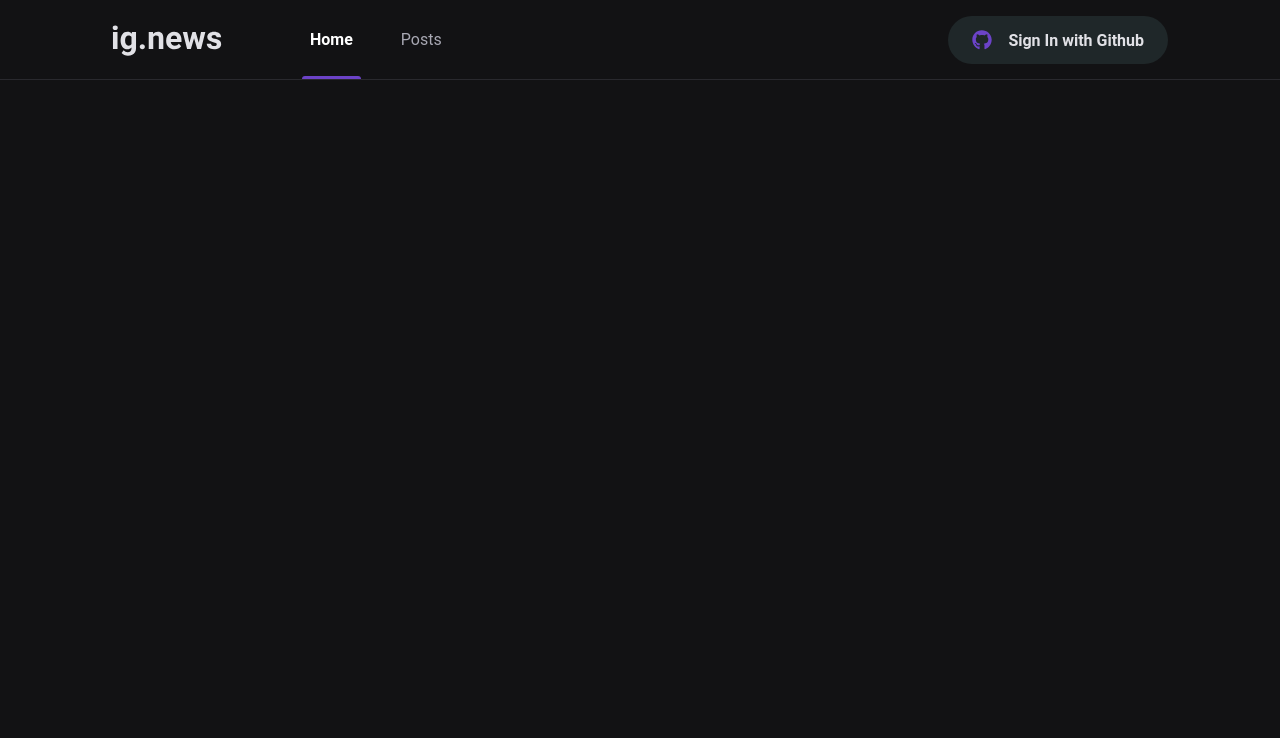
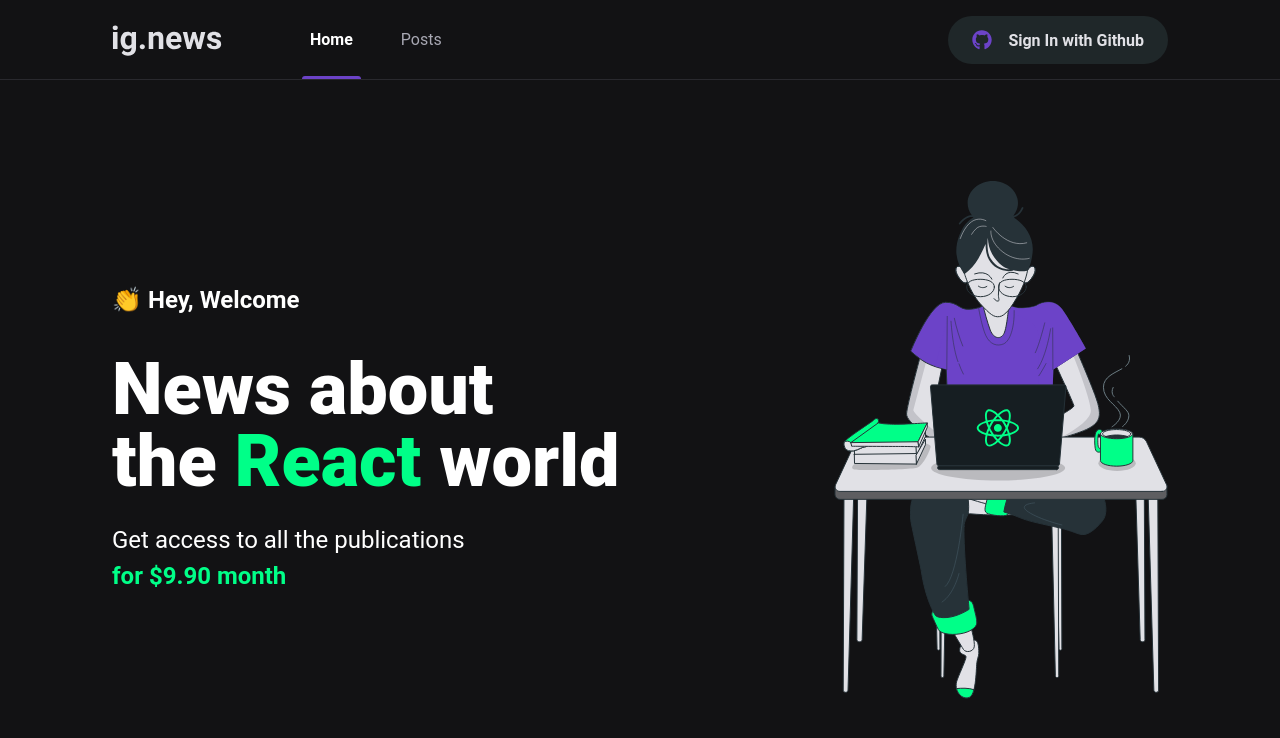
Before and after one commit to sampaiocode/ignews, a Next.js app: page / in a window 1280 px wide. Shown: the top 738 px of the page. Built offline with nearby package versions, Linux system fonts and the light colour scheme.

Commit message:
feat: adicionando a página Home

```diff
--- /dev/null
+++ b/src/pages/home.module.scss
@@ -0,0 +1,41 @@
+.contentContainer {
+  max-width: 1120px;
+  height: calc(100vh - 5rem);
+  margin: 0 auto;
+  padding: 0 2rem;
+
+  display: flex;
+  align-items: center;
+  justify-content: space-between;
+}
+
+.hero {
+  max-width: 600px;
+
+  > span {
+    font-size: 1.5rem;
+    font-weight: bold;
+  }
+
+  h1 {
+    font-size: 4.5rem;
+    font-weight: 900;
+    line-height: 4.5rem;
+    margin-top: 2.5rem;
+
+    span {
+      color: var(--green-100);
+    }
+  }
+
+  p {
+    font-size: 1.5rem;
+    line-height: 2.25rem;
+    margin-top: 1.5rem;
+
+    span {
+      color: var(--green-100);
+      font-weight: bold;
+    }
+  }
+}
--- a/src/pages/index.tsx
+++ b/src/pages/index.tsx
@@ -1,4 +1,7 @@
 import Head from 'next/head';
+import Image from 'next/image';
+
+import styles from './home.module.scss';
 
 export default function Home() {
   return (
@@ -6,6 +9,22 @@
       <Head>
         <title>Home | ig.news</title>
       </Head>
+
+      <main className={styles.contentContainer}>
+        <section className={styles.hero}>
+          <span>👏 Hey, Welcome</span>
+          <h1>
+            News about <br />
+            the <span>React</span> world
+          </h1>
+          <p>
+            Get access to all the publications <br />
+            <span>for $9.90 month</span>
+          </p>
+        </section>
+
+        <Image src="/images/avatar.svg" width="334" height="520" alt="Girl Coding" />
+      </main>
     </>
   );
 }
```
